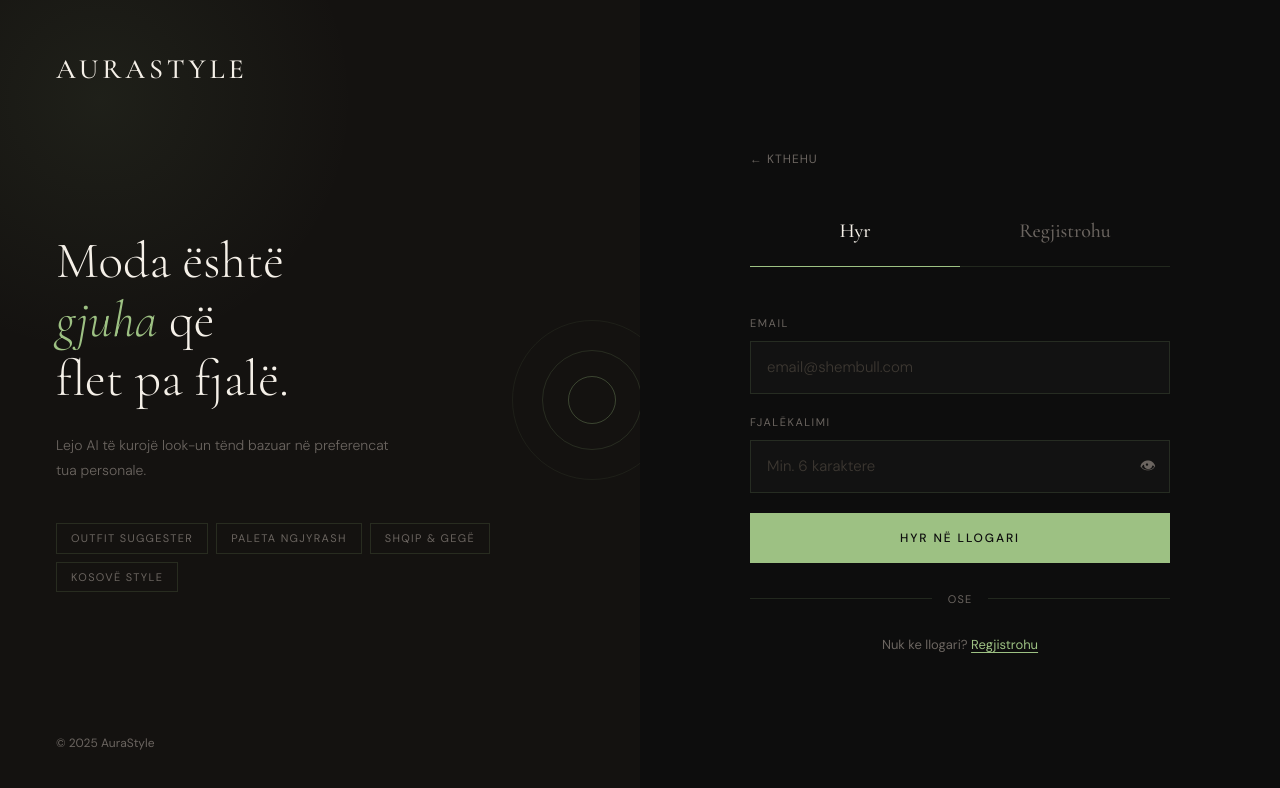
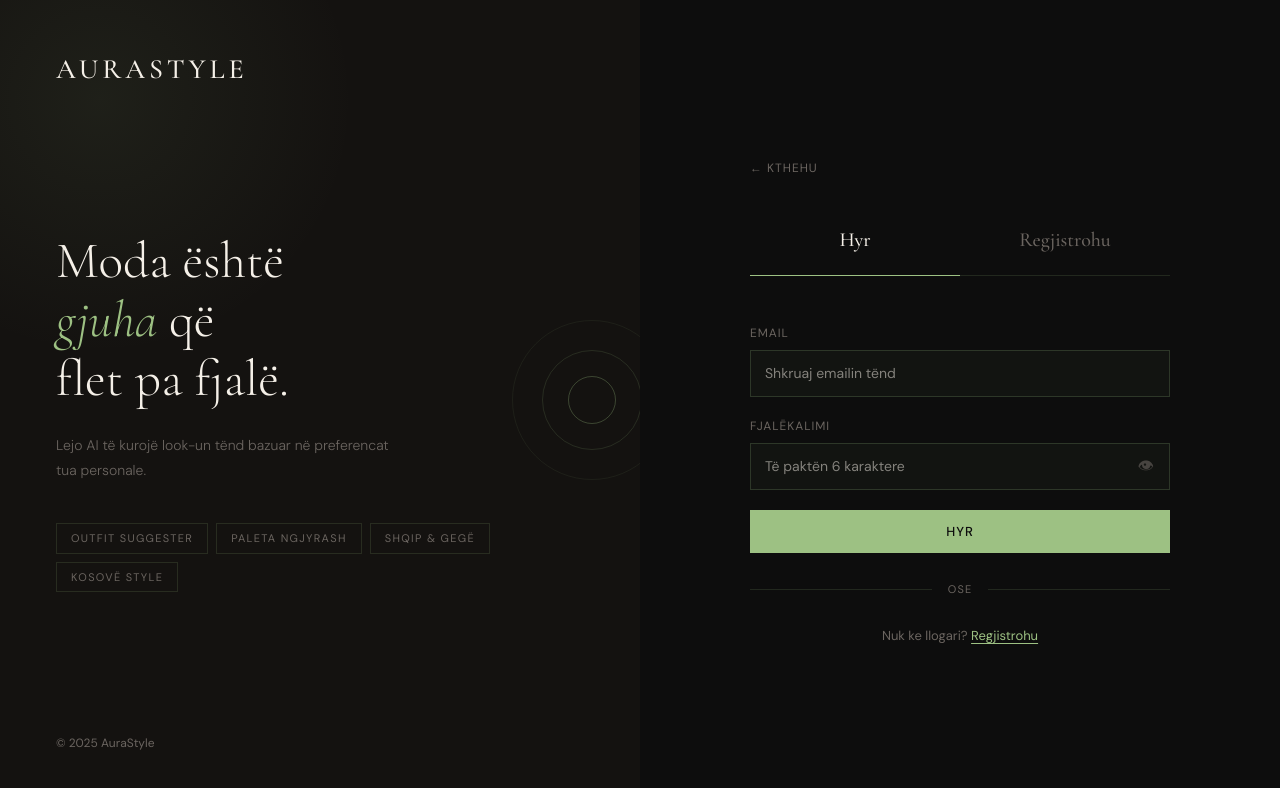
Before and after one commit to Rinesamerovci/AuraStyle, a Next.js app: page /auth in a window 1280 px wide. Shown: the top 788 px of the page. Built offline with nearby package versions, Linux system fonts and the light colour scheme; no server answers.

Commit message:
add backend files

```diff
--- a/app/auth/page.tsx
+++ b/app/auth/page.tsx
@@ -3,17 +3,14 @@
 import { useState, useEffect } from 'react'
 import { useRouter } from 'next/navigation'
 import { useAuth } from '@/app/lib/auth-context'
+import AuthForm from '@/app/components/AuthForm'
 import Link from 'next/link'
 
 export default function AuthPage() {
   const [mode, setMode] = useState<'signin' | 'signup'>('signin')
-  const [email, setEmail] = useState('')
-  const [password, setPassword] = useState('')
-  const [name, setName] = useState('')
   const [error, setError] = useState('')
   const [success, setSuccess] = useState('')
   const [loading, setLoading] = useState(false)
-  const [showPass, setShowPass] = useState(false)
   const { signUp, signIn, user } = useAuth()
   const router = useRouter()
 
@@ -21,24 +18,15 @@ export default function AuthPage() {
     if (user) router.push('/dashboard')
   }, [user, router])
 
-  const handleSubmit = async (e: React.FormEvent) => {
-    e.preventDefault()
+  const handleSubmit = async (email: string, password: string, name?: string) => {
     setError('')
     setSuccess('')
-    if (!email || !password) { setError('Plotëso të gjitha fushat.'); return }
-    if (password.length < 6) { setError('Fjalëkalimi duhet të ketë të paktën 6 karaktere.'); return }
-    if (mode === 'signup' && !name.trim()) { setError('Emri është i detyrueshëm.'); return }
-    const emailRegex = /^[a-zA-Z0-9._%+-]+@[a-zA-Z0-9.-]+\.[a-zA-Z]{2,}$/
-    if (!emailRegex.test(email)) { setError('Shkruaj një email të vlefshëm.'); return }
     setLoading(true)
     try {
-      if (mode === 'signup') {
+      if (mode === 'signup' && name) {
         await signUp(email, password, name)
         setSuccess('Llogara u krijua! Kontrolloni emailin për të konfirmuar. Pastaj mund të hysh.')
         setMode('signin')
-        setEmail('')
-        setPassword('')
-        setName('')
       } else {
         await signIn(email, password)
         router.push('/dashboard')
@@ -165,30 +153,14 @@ export default function AuthPage() {
               <button className={`auth-tab ${mode === 'signin' ? 'active' : ''}`} onClick={() => { setMode('signin'); setError(''); setSuccess(''); }}>Hyr</button>
               <button className={`auth-tab ${mode === 'signup' ? 'active' : ''}`} onClick={() => { setMode('signup'); setError(''); setSuccess(''); }}>Regjistrohu</button>
             </div>
-            <form onSubmit={handleSubmit}>
-              {mode === 'signup' && (
-                <div className="field-group">
-                  <label className="field-label">Emri</label>
-                  <input type="text" placeholder="Emri yt" value={name} onChange={e => setName(e.target.value)} className="field-input" disabled={loading} />
-                </div>
-              )}
-              <div className="field-group">
-                <label className="field-label">Email</label>
-                <input type="email" placeholder="email@shembull.com" value={email} onChange={e => setEmail(e.target.value)} pattern="[a-zA-Z0-9._%+-]+@[a-zA-Z0-9.-]+\.[a-zA-Z]{2,}" className="field-input" disabled={loading} required />
-              </div>
-              <div className="field-group">
-                <label className="field-label">Fjalëkalimi</label>
-                <div className="field-wrap">
-                  <input type={showPass ? 'text' : 'password'} placeholder="Min. 6 karaktere" value={password} onChange={e => setPassword(e.target.value)} className="field-input has-toggle" disabled={loading} required />
-                  <button type="button" className="toggle-pass" onClick={() => setShowPass(!showPass)} tabIndex={-1}>{showPass ? '🙈' : '👁'}</button>
-                </div>
-              </div>
-              {error && <div className="alert error"><span>⚠</span><span>{error}</span></div>}
-              {success && <div className="alert success"><span>✓</span><span>{success}</span></div>}
-              <button type="submit" className="submit-btn" disabled={loading}>
-                {loading ? <><div className="spinner-sm" /> Duke procesuar...</> : mode === 'signin' ? 'Hyr në Llogari' : 'Krijo Llogarinë'}
-              </button>
-            </form>
+            <AuthForm
+              mode={mode}
+              onSubmit={handleSubmit}
+              loading={loading}
+              error={error}
+              setError={setError}
+            />
+            {success && <div className="alert success"><span>✓</span><span>{success}</span></div>}
             <div className="divider"><div className="divider-line" /><span className="divider-text">ose</span><div className="divider-line" /></div>
             <div className="switch-mode">
               {mode === 'signin' ? <>Nuk ke llogari? <button className="switch-link" onClick={() => { setMode('signup'); setError(''); setSuccess(''); }}>Regjistrohu</button></> : <>Ke llogari? <button className="switch-link" onClick={() => { setMode('signin'); setError(''); setSuccess(''); }}>Hyr</button></>}
--- /dev/null
+++ b/app/components/AuthForm.tsx
@@ -0,0 +1,212 @@
+'use client'
+
+import { useState } from 'react'
+
+interface AuthFormProps {
+  mode: 'signin' | 'signup'
+  onSubmit: (email: string, password: string, name?: string) => Promise<void>
+  loading: boolean
+  error: string
+  setError: (error: string) => void
+}
+
+export default function AuthForm({ mode, onSubmit, loading, error, setError }: AuthFormProps) {
+  const [email, setEmail] = useState('')
+  const [password, setPassword] = useState('')
+  const [name, setName] = useState('')
+  const [showPass, setShowPass] = useState(false)
+
+  const handleSubmit = async (e: React.FormEvent) => {
+    e.preventDefault()
+    setError('')
+
+    if (!email || !password) {
+      setError('Plotëso të gjitha fushat.')
+      return
+    }
+
+    if (password.length < 6) {
+      setError('Fjalëkalimi duhet të ketë të paktën 6 karaktere.')
+      return
+    }
+
+    if (mode === 'signup' && !name.trim()) {
+      setError('Emri është i detyrueshëm.')
+      return
+    }
+
+    const emailRegex = /^[a-zA-Z0-9._%+-]+@[a-zA-Z0-9.-]+\.[a-zA-Z]{2,}$/
+    if (!emailRegex.test(email)) {
+      setError('Shkruaj një email të vlefshëm.')
+      return
+    }
+
+    await onSubmit(email, password, mode === 'signup' ? name : undefined)
+    setEmail('')
+    setPassword('')
+    setName('')
+  }
+
+  return (
+    <form onSubmit={handleSubmit} className="auth-form">
+      {mode === 'signup' && (
+        <div className="form-group">
+          <label htmlFor="name">Emri</label>
+          <input
+            id="name"
+            type="text"
+            value={name}
+            onChange={(e) => setName(e.target.value)}
+            placeholder="Shkruaj emrin tënd"
+            disabled={loading}
+          />
+        </div>
+      )}
+
+      <div className="form-group">
+        <label htmlFor="email">Email</label>
+        <input
+          id="email"
+          type="email"
+          value={email}
+          onChange={(e) => setEmail(e.target.value)}
+          placeholder="Shkruaj emailin tënd"
+          disabled={loading}
+        />
+      </div>
+
+      <div className="form-group">
+        <label htmlFor="password">Fjalëkalimi</label>
+        <div className="password-input">
+          <input
+            id="password"
+            type={showPass ? 'text' : 'password'}
+            value={password}
+            onChange={(e) => setPassword(e.target.value)}
+            placeholder="Të paktën 6 karaktere"
+            disabled={loading}
+          />
+          <button
+            type="button"
+            className="toggle-pass"
+            onClick={() => setShowPass(!showPass)}
+            disabled={loading}
+          >
+            {showPass ? '🙈' : '👁'}
+          </button>
+        </div>
+      </div>
+
+      {error && <div className="form-error">{error}</div>}
+
+      <button
+        type="submit"
+        className="form-submit"
+        disabled={loading}
+      >
+        {loading ? 'Po punohet...' : mode === 'signin' ? 'Hyr' : 'Bëhu Anëtar'}
+      </button>
+
+      <style>{`
+        .auth-form {
+          display: flex;
+          flex-direction: column;
+          gap: 20px;
+        }
+
+        .form-group {
+          display: flex;
+          flex-direction: column;
+          gap: 8px;
+        }
+
+        .form-group label {
+          font-size: 12px;
+          letter-spacing: 0.08em;
+          text-transform: uppercase;
+          color: #6b6560;
+        }
+
+        .form-group input {
+          background: rgba(157, 193, 131, 0.04);
+          border: 1px solid rgba(157, 193, 131, 0.2);
+          color: #f5f0e8;
+          padding: 12px 14px;
+          font-size: 14px;
+          font-family: 'DM Sans', sans-serif;
+          transition: all 0.2s;
+        }
+
+        .form-group input:hover {
+          border-color: rgba(157, 193, 131, 0.4);
+        }
+
+        .form-group input:focus {
+          outline: none;
+          border-color: #9DC183;
+          background: rgba(157, 193, 131, 0.08);
+        }
+
+        .password-input {
+          position: relative;
+          display: flex;
+        }
+
+        .password-input input {
+          flex: 1;
+        }
+
+        .toggle-pass {
+          position: absolute;
+          right: 12px;
+          top: 50%;
+          transform: translateY(-50%);
+          background: none;
+          border: none;
+          cursor: pointer;
+          font-size: 16px;
+          opacity: 0.6;
+          transition: opacity 0.2s;
+          padding: 0 4px;
+        }
+
+        .toggle-pass:hover {
+          opacity: 1;
+        }
+
+        .form-error {
+          background: rgba(220, 53, 69, 0.1);
+          border: 1px solid rgba(220, 53, 69, 0.4);
+          color: #ff6b7a;
+          padding: 12px;
+          font-size: 13px;
+          border-radius: 2px;
+        }
+
+        .form-submit {
+          background: #9DC183;
+          color: #0d0d0d;
+          padding: 12px;
+          font-size: 13px;
+          font-weight: 500;
+          letter-spacing: 0.08em;
+          text-transform: uppercase;
+          cursor: pointer;
+          border: none;
+          transition: all 0.2s;
+          font-family: 'DM Sans', sans-serif;
+        }
+
+        .form-submit:hover:not(:disabled) {
+          background: #a8d08d;
+          transform: translateY(-1px);
+        }
+
+        .form-submit:disabled {
+          opacity: 0.6;
+          cursor: not-allowed;
+        }
+      `}</style>
+    </form>
+  )
+}
```
Also changed, not shown: 1 other file (tests, documents, lock files or other folders).
